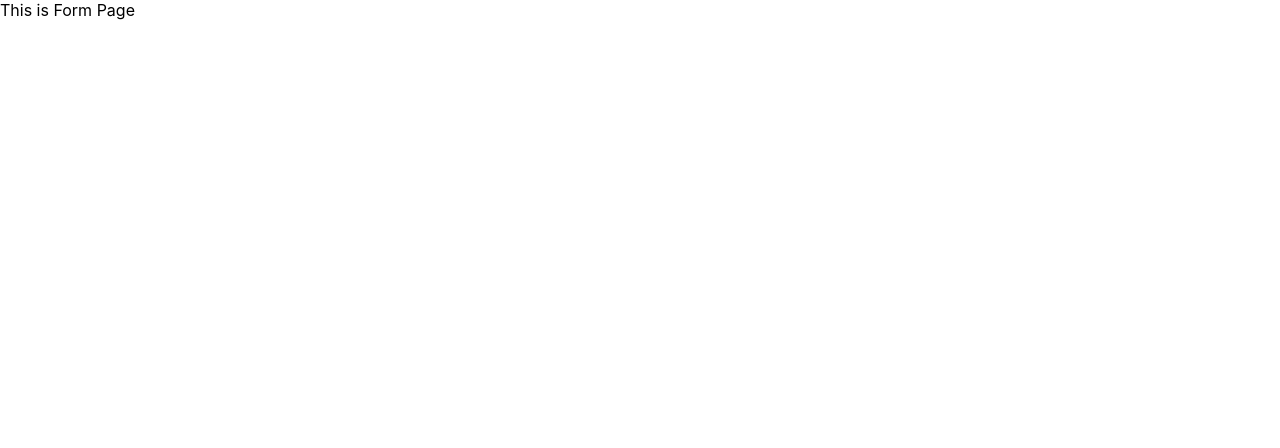
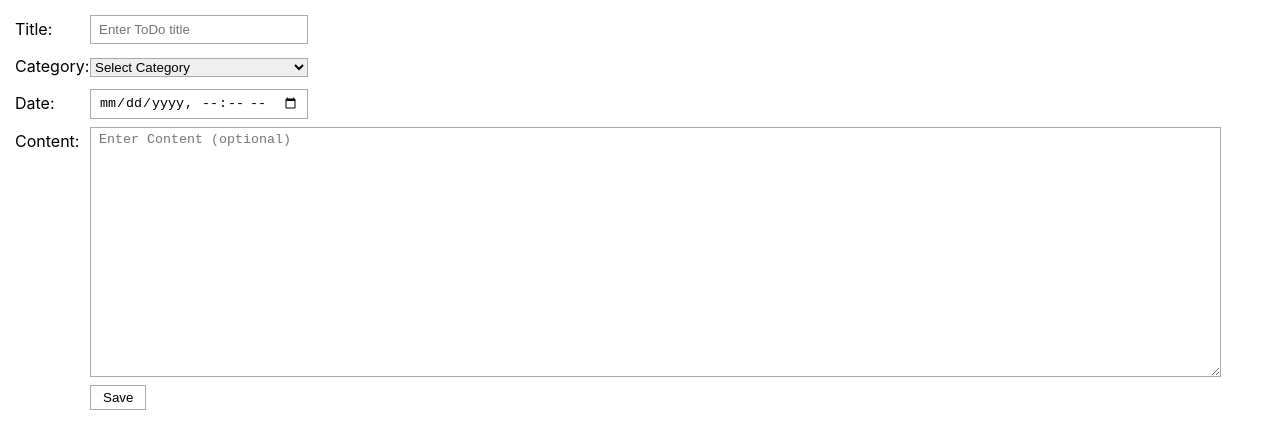
Before and after one commit to ishnyakova-victoria/react-todo, a React (Create React App) app: page /add in a window 1280 px wide. Shown: the top 448 px of the page. Built offline with nearby package versions, Linux system fonts and the light colour scheme.

Commit message:
- added form markup

```diff
--- a/src/App/Form/Form.css
+++ b/src/App/Form/Form.css
@@ -1,3 +1,51 @@
 .form-container {
+  padding: 15px;
+}
 
+form {
 }
+form label {
+  display: block;
+  width: 100%;
+  clear: both;
+  height: calc(1.2rem + 2px + 8px);
+  margin-bottom: 8px;
+}
+form label span {
+  display: block;
+  float: left;
+  width: 75px;
+  height: 1.2rem;
+  padding: 4px 0px;
+}
+form label input {
+  display: block;
+  float: left;
+  width: 200px;
+  height: 1.2rem;
+  padding: 4px 8px;
+  border: 1px solid #a9a9a9;
+}
+form label select {
+  display: block;
+  float: left;
+  width: 218px;
+  border: 1px solid #a9a9a9;
+  margin-top: 6px;
+}
+form label textarea {
+  display: block;
+  float: left;
+  width: calc(100% - 137px);
+  height: 15rem;
+  padding: 4px 8px;
+  border: 1px solid #a9a9a9;
+  margin-bottom: 8px;
+}
+form button {
+  margin-left: 75px;
+  background: none;
+  border: 1px solid #a9a9a9;
+  padding: 4px 12px;
+  margin-right: 8px;
+}
--- a/src/App/Form/Form.js
+++ b/src/App/Form/Form.js
@@ -10,7 +10,33 @@ export class Form extends React.Component {
 
   render() {
     return (
-      <div className="form-container">This is Form Page</div>
+      <div className="form-container">
+        <form>
+          <label htmlFor="todo-title">
+            <span>Title:</span>
+            <input id="todo-title" name="title" type="text" placeholder="Enter ToDo title" />
+          </label>
+          <label htmlFor="todo-category">
+            <span>Category:</span>
+            <select id="todo-category" name="title" type="text" placeholder="Select Category">
+              <option value="">Select Category</option>
+              <option value="category-1">Category 1</option>
+              <option value="category-2">Category 2</option>
+              <option value="category-3">Category 3</option>
+              <option value="category-4">Category 4</option>
+            </select>
+          </label>
+          <label htmlFor="todo-datetime">
+            <span>Date:</span>
+            <input id="todo-title" name="title" type="datetime-local" placeholder="Pick Date & Time" />
+          </label>
+          <label htmlFor="todo-content">
+            <span>Content:</span>
+            <textarea id="todo-title" name="title" type="text" placeholder="Enter Content (optional)"></textarea>
+          </label>
+          <button>Save</button>
+        </form>
+      </div>
     );
   }
 }
```
